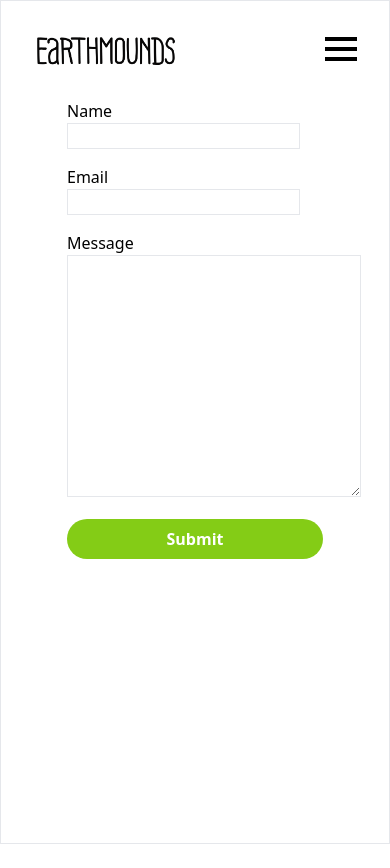
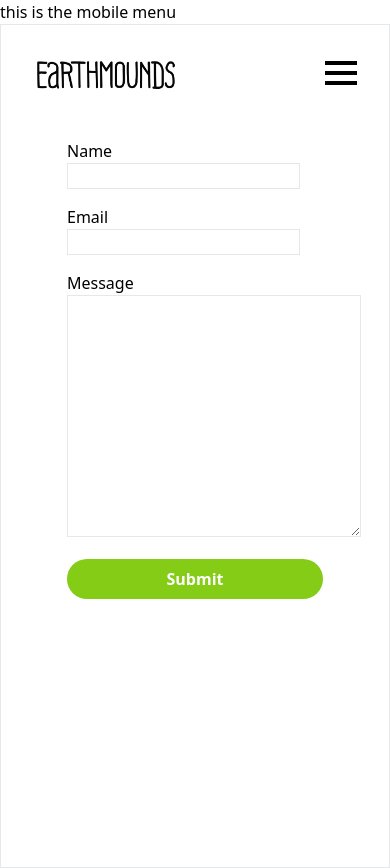
Before and after one commit to stujmar/earthmounds-dot-com, a website: page public/contact.html in a window 390 px wide. Both pictures are taken after a click on the button 341 px from the left and 49 px from the top of the page. Before the commit the page ends 844 px from the top, so only its background shows below. Drawn offline with nearby package versions, Linux system fonts and the light colour scheme.

Commit message:
[sm] added alpine and x-data x-on and x-show for basic mobile menu functionality

```diff
--- a/public/contact.html
+++ b/public/contact.html
@@ -7,9 +7,11 @@
     <link rel="shortcut icon" href="./favicon/favicon.ico" type="image/x-icon">
     <link rel="stylesheet" href="./styles/styles.css">
     <link href="https://fonts.googleapis.com/css2?family=Poppins:ital,wght@0,100;0,200;0,300;0,400;0,500;0,600;0,700;0,800;0,900;1,100;1,200;1,300;1,400;1,500;1,600;1,700;1,800;1,900&display=swap" rel="stylesheet">
+    <script defer src="https://unpkg.com/alpinejs@3.x.x/dist/cdn.min.js"></script>
     <title>Earthmounds | Contact</title>
 </head>
-    <body class="">
+    <body class="" x-data="{ toggleMenu: false }">
+        <div x-show="toggleMenu">this is the mobile menu</div>
         <div class="border bg-white h-screen p-8">
             <div class="flex justify-between items-start">
                 <a href="./index.html">
@@ -21,13 +23,13 @@
                     <a href="./about.html" class="font-poppins font-medium hover:text-lime-500 cursor-pointer">about</a>
                     <a href="./contact.html" class="font-poppins font-medium hover:text-lime-500 cursor-pointer">contact</a>
                 </nav>
-                <button type="button" id="hamburger" class="flex mt-1 flex-col justify-between sm:hidden w-8 h-6">
+                <button type="button" id="hamburger" x-on:click="toggleMenu = !toggleMenu" class="flex mt-1 flex-col justify-between sm:hidden w-8 h-6">
                     <div class="w-full h-1 bg-black"></div>
                     <div class="w-full h-1 bg-black"></div>
                     <div class="w-full h-1 bg-black"></div>
                 </button>
             </div>
-            <form class="flex flex-col w-64 gap-4 mx-auto mt-8" action="">
+            <form class="flex flex-col w-64 gap-4 mx-auto mt-12" action="">
                 <div>
                     <label for="name">Name</label><br>
                     <input name="name" class="border" type="text">
```
Also changed, not shown: public/styles/styles.css.
